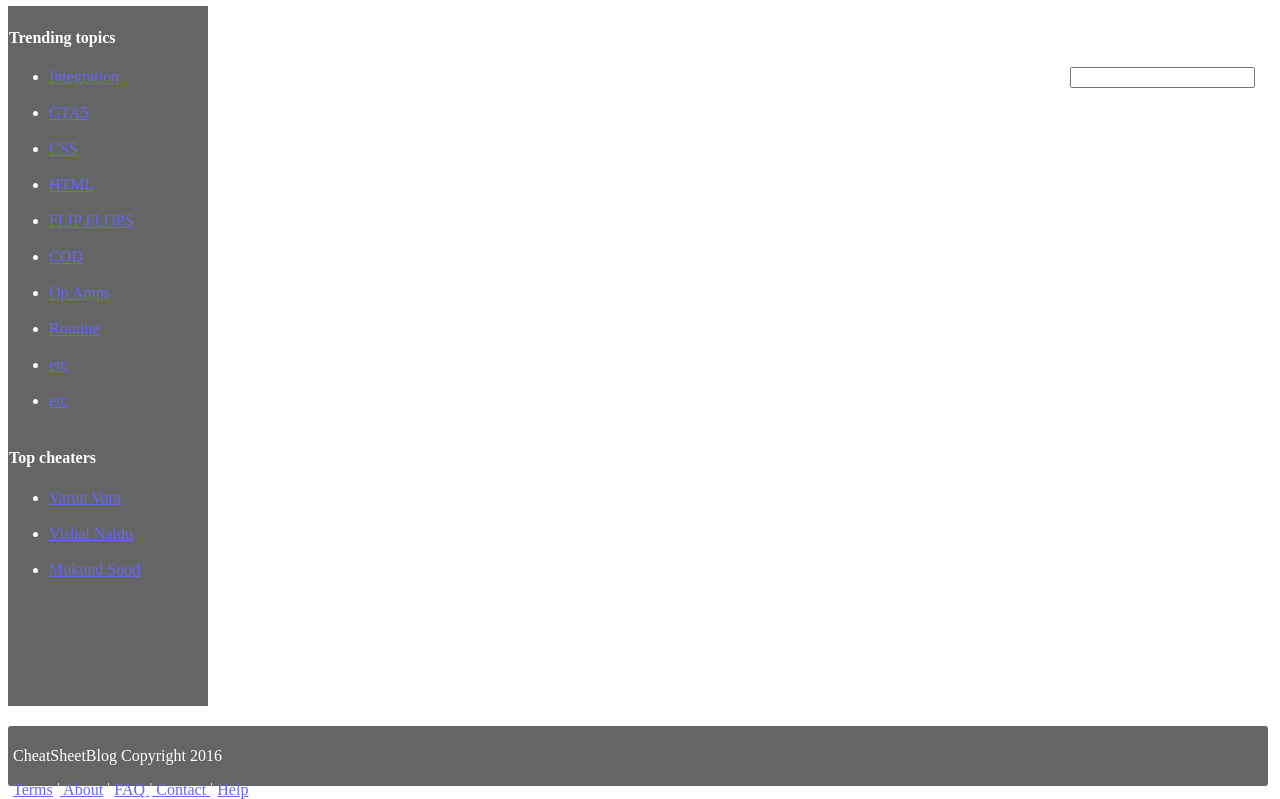
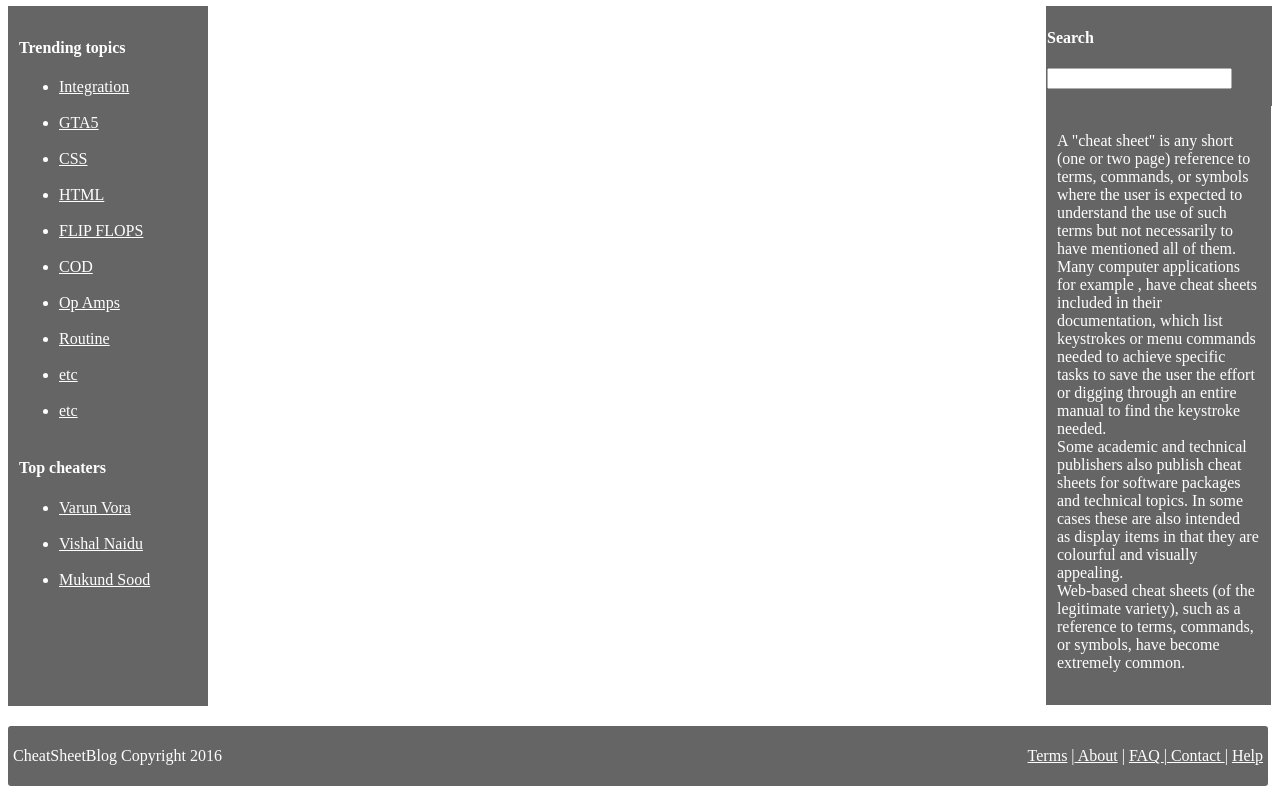
Before and after one commit to Ancientae0N/WTproject, a plain HTML site: page cheatsheet.html in a window 1280 px wide. Shown: the part 62-861 px from the top of the page. Drawn offline with Linux system fonts and the light colour scheme.

Commit message:
Update style.css

```diff
--- a/style.css
+++ b/style.css
@@ -1,7 +1,7 @@
 #head{
 	background-color: black;
 	color: white;
-	opacity: 0.6;
+
 	margin-top:10px;
 
 }
@@ -11,17 +11,24 @@ body{
 }
 #topright{
 	float:right;
+	width: 224px;
+	height: 98px;
+	border: 1px solid black;
+	background-color : black;
+	opacity: 0.6;
+
 }
 
 
-#right{
-	width: 200px;
+#topcenter{
+	width: 225px;
     height:600px;
     border: 1px solid black;
     box-sizing: border-box;
     background-color : black;
     float:right;
-    opacity: 0.6;
+    padding: 10px;
+    opacity: 1.0;
 }
 #topleft{
 	width: 200px;
@@ -30,6 +37,7 @@ body{
     box-sizing: border-box;
     background-color : black;
     opacity: 0.6;
+    padding: 10px;
 }
 #footer{
     margin-top: 20px;
@@ -42,3 +50,15 @@ body{
     opacity: 0.6;
     background-color : black;
 }
+div#topleft a {
+	color: white;
+}
+.alignleft {
+	float: left;
+}
+.alignright {
+	float: right;
+}
+div#footer a {
+	color: white;
+}
```
